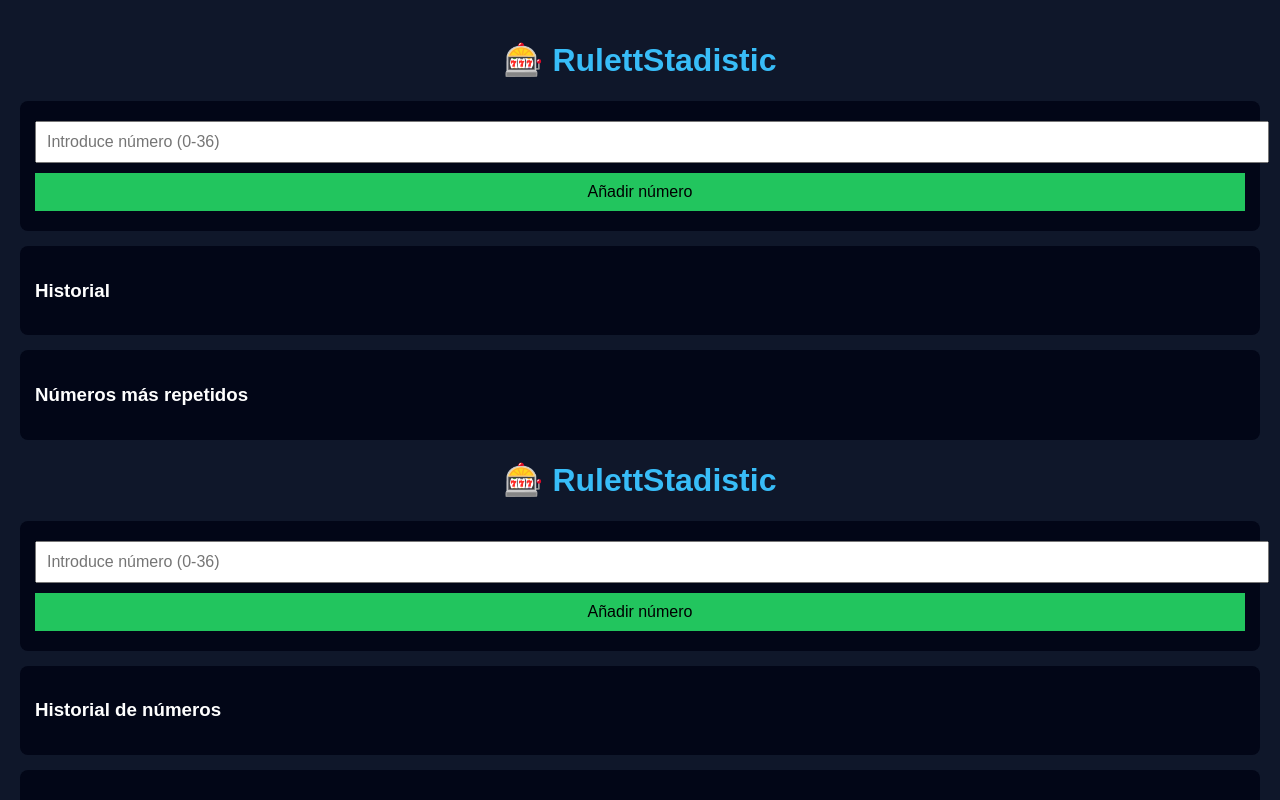
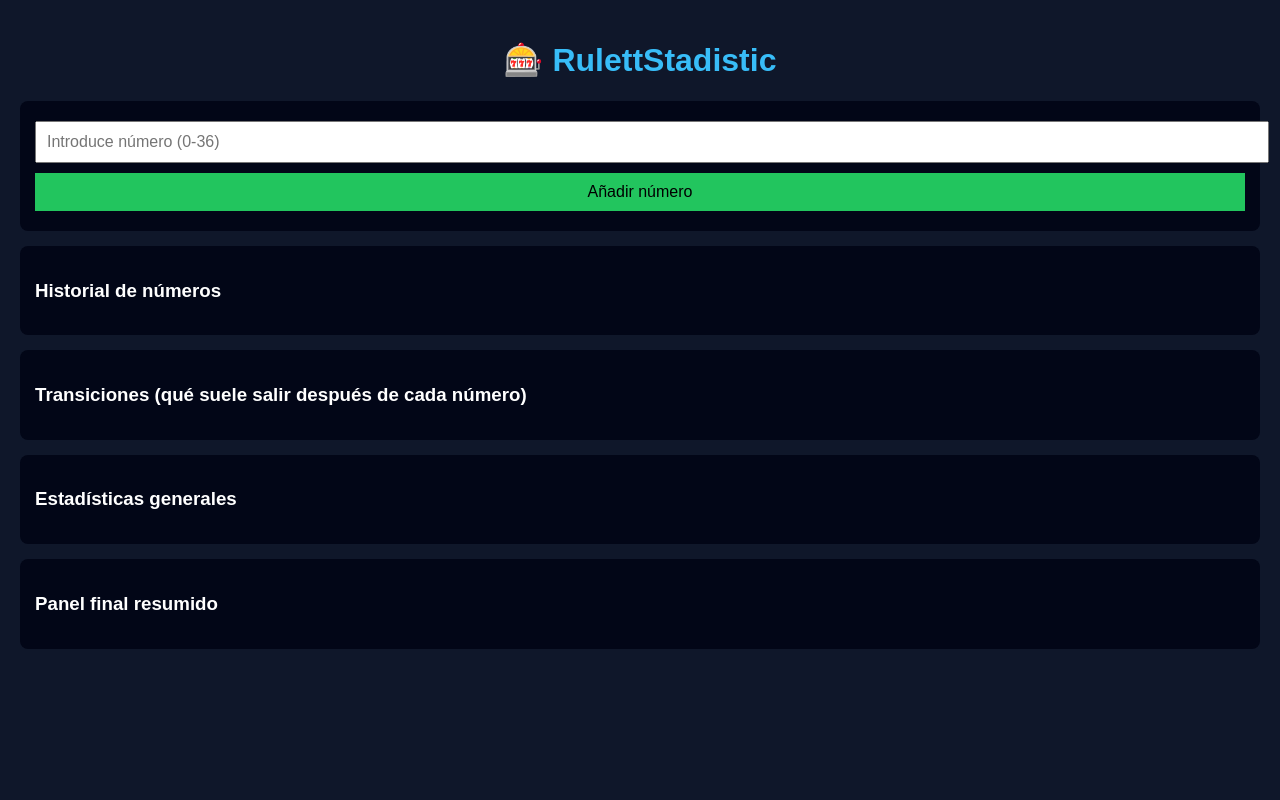
Before and after one commit to estoeslacallalacalla-debug/rulettstadistic, a plain HTML site: page index.html in a window 1280 px wide. Shown: the top 800 px of the page. Drawn offline with Linux system fonts and the light colour scheme.

Commit message:
index.html

```diff
--- a/index.html
+++ b/index.html
@@ -1,108 +1,3 @@
-<!DOCTYPE html>
-<html lang="es">
-<head>
-<meta charset="UTF-8">
-<title>RulettStadistic</title>
-<meta name="viewport" content="width=device-width, initial-scale=1.0">
-<style>
-body {
-  font-family: Arial, sans-serif;
-  background: #0f172a;
-  color: #fff;
-  margin: 0;
-  padding: 20px;
-}
-h1 {
-  text-align: center;
-  color: #38bdf8;
-}
-input, button {
-  width: 100%;
-  padding: 10px;
-  margin: 5px 0;
-  font-size: 16px;
-}
-button {
-  background: #22c55e;
-  border: none;
-  cursor: pointer;
-}
-button:hover {
-  background: #16a34a;
-}
-.box {
-  background: #020617;
-  padding: 15px;
-  margin-top: 15px;
-  border-radius: 8px;
-}
-.number {
-  display: inline-block;
-  margin: 3px;
-  padding: 6px 8px;
-  background: #1e293b;
-  border-radius: 4px;
-}
-.hot {
-  background: #dc2626;
-}
-</style>
-</head>
-
-<body>
-
-<h1>🎰 RulettStadistic</h1>
-
-<div class="box">
-  <input type="number" id="num" placeholder="Introduce número (0-36)">
-  <button onclick="addNumber()">Añadir número</button>
-</div>
-
-<div class="box">
-  <h3>Historial</h3>
-  <div id="history"></div>
-</div>
-
-<div class="box">
-  <h3>Números más repetidos</h3>
-  <div id="stats"></div>
-</div>
-
-<script>
-let history = [];
-let count = {};
-
-function addNumber() {
-  const input = document.getElementById("num");
-  const n = parseInt(input.value);
-
-  if (isNaN(n) || n < 0 || n > 36) return;
-
-  history.push(n);
-  count[n] = (count[n] || 0) + 1;
-
-  input.value = "";
-  render();
-}
-
-function render() {
-  const h = document.getElementById("history");
-  h.innerHTML = history.map(n => `<span class="number">${n}</span>`).join("");
-
-  const s = document.getElementById("stats");
-  s.innerHTML = "";
-
-  Object.keys(count)
-    .sort((a,b)=>count[b]-count[a])
-    .forEach(n=>{
-      const cls = count[n] >= 3 ? "number hot" : "number";
-      s.innerHTML += `<span class="${cls}">${n} (${count[n]})</span>`;
-    });
-}
-</script>
-
-</body>
-</html>
 <!DOCTYPE html>
 <html lang="es">
 <head>
```
